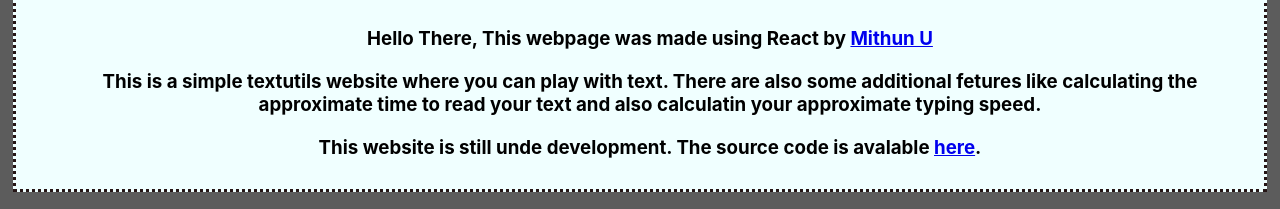
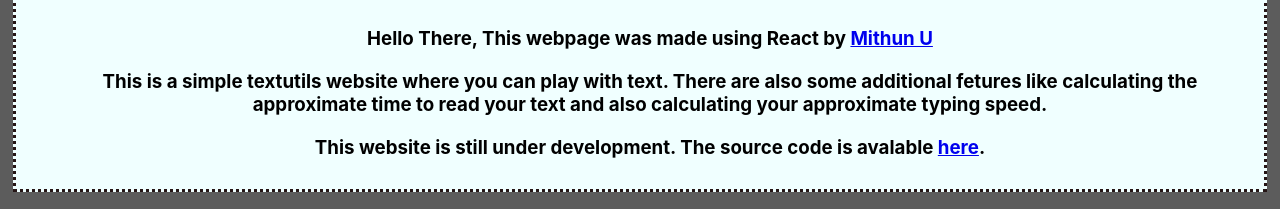
Before and after one commit to Mithun-750/text-utils, a React (Create React App) app: page /about in a window 1280 px wide. Shown: the part 265-474 px from the top of the page. Built offline with nearby package versions, Linux system fonts and the light colour scheme.

Commit message:
Update About.jsx

```diff
--- a/src/components/About/About.jsx
+++ b/src/components/About/About.jsx
@@ -8,8 +8,8 @@ export default function About(props) {
 
         <h1>About this website</h1>
         <h3 >Hello There, This webpage was made using React by <a href="https://mithun-750.github.io/" target="_blank" rel="noopener noreferrer"><strong>Mithun U</strong></a></h3>
-        <h3>This is a simple textutils website where you can play with text. There are also some additional fetures like calculating the approximate time to read your text and also calculatin your approximate typing speed.</h3>
-        <h3>This website is still unde development. The source code is avalable <a href="https://github.com/Mithun-750/text-utils" target="_blank" rel="noopener noreferrer">here</a>.</h3>
+        <h3>This is a simple textutils website where you can play with text. There are also some additional fetures like calculating the approximate time to read your text and also calculating your approximate typing speed.</h3>
+        <h3>This website is still under development. The source code is avalable <a href="https://github.com/Mithun-750/text-utils" target="_blank" rel="noopener noreferrer">here</a>.</h3>
       </div>
     </>
   )
```
